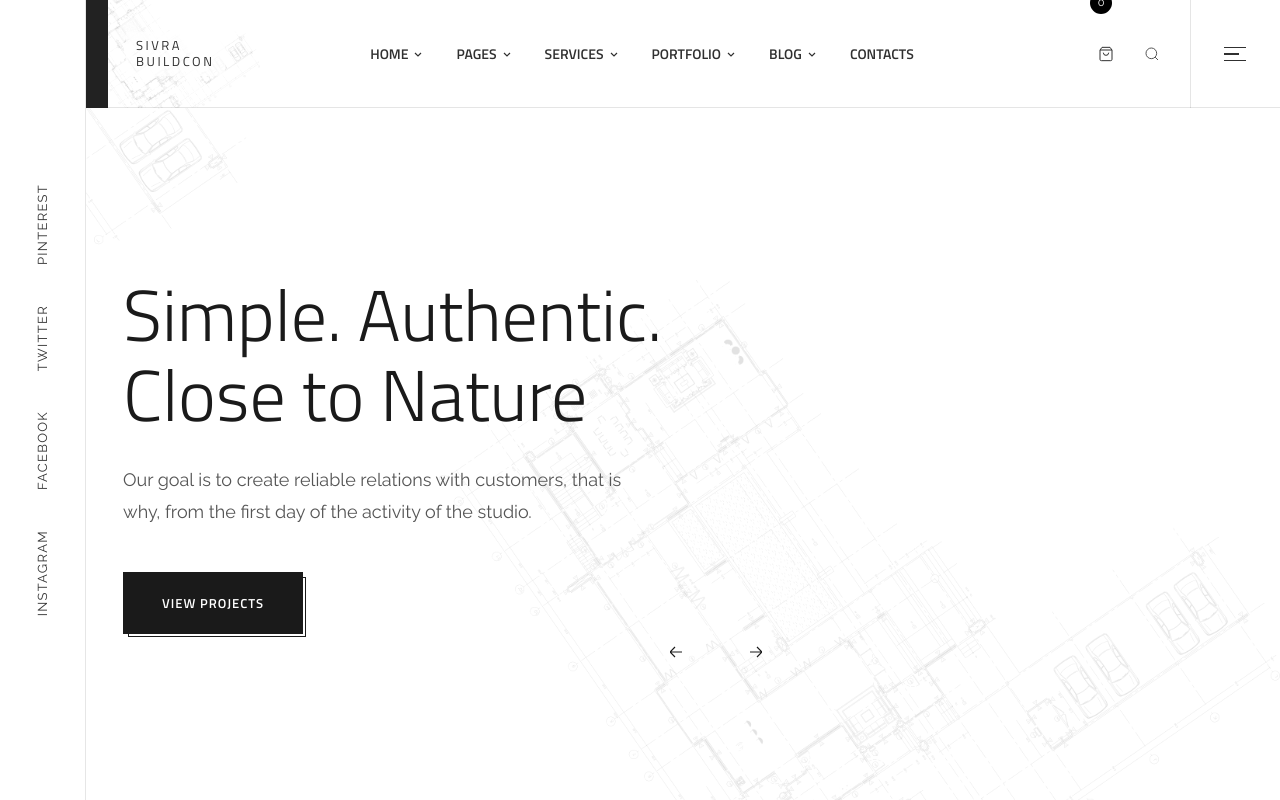
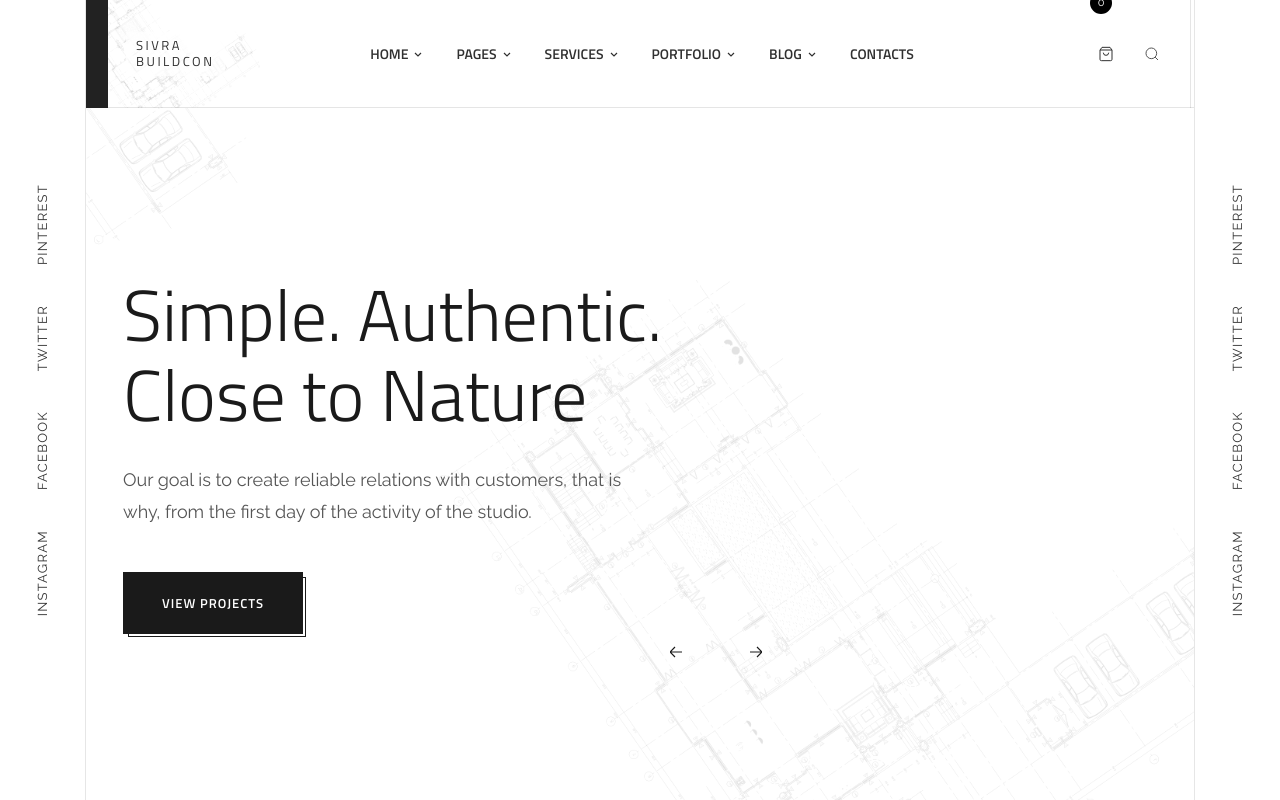
Before and after one commit to Kalandhar01/Siva_con, a Next.js app: page / in a window 1280 px wide. Shown: the top 800 px of the page. Built offline with nearby package versions, Linux system fonts and the light colour scheme.

Commit message:
feat: add matching social rail on right edge

```diff
--- a/src/components/Footer.tsx
+++ b/src/components/Footer.tsx
@@ -272,10 +272,9 @@ export default function Footer() {
         <a
           href="#home"
           aria-label="Scroll to top"
-          className="hover:bg-[#8E8E8E] transition-colors"
+          className="right-6 md:right-[110px] hover:bg-[#8E8E8E] transition-colors"
           style={{
             position: "absolute",
-            right: 24,
             top: "50%",
             transform: "translateY(-50%)",
             width: 44,
--- a/src/components/SocialSidebar.tsx
+++ b/src/components/SocialSidebar.tsx
@@ -1,4 +1,3 @@
-export default function SocialSidebar() {
 const items = [
   { label: "Pinterest", href: "https://pinterest.com" },
   { label: "Twitter", href: "https://twitter.com" },
@@ -6,14 +5,17 @@ export default function SocialSidebar() {
   { label: "Instagram", href: "https://instagram.com" },
 ];
 
+function SocialRail({ side }: { side: "left" | "right" }) {
   return (
     <aside
-      aria-label="Social media"
-      className="hidden md:block fixed left-0 top-0 z-[60] h-screen"
+      aria-label={side === "left" ? "Social media" : "Social media (right)"}
+      className="hidden md:block fixed top-0 z-[60] h-screen"
       style={{
         width: 86,
         background: "#FFFFFF",
-        borderRight: "1px solid #e6e6e6",
+        ...(side === "left"
+          ? { left: 0, borderRight: "1px solid #e6e6e6" }
+          : { right: 0, borderLeft: "1px solid #e6e6e6" }),
       }}
     >
       <div
@@ -51,3 +53,12 @@ export default function SocialSidebar() {
     </aside>
   );
 }
+
+export default function SocialSidebar() {
+  return (
+    <>
+      <SocialRail side="left" />
+      <SocialRail side="right" />
+    </>
+  );
+}
```
Lines whose indentation alone changed are shown as unchanged.
